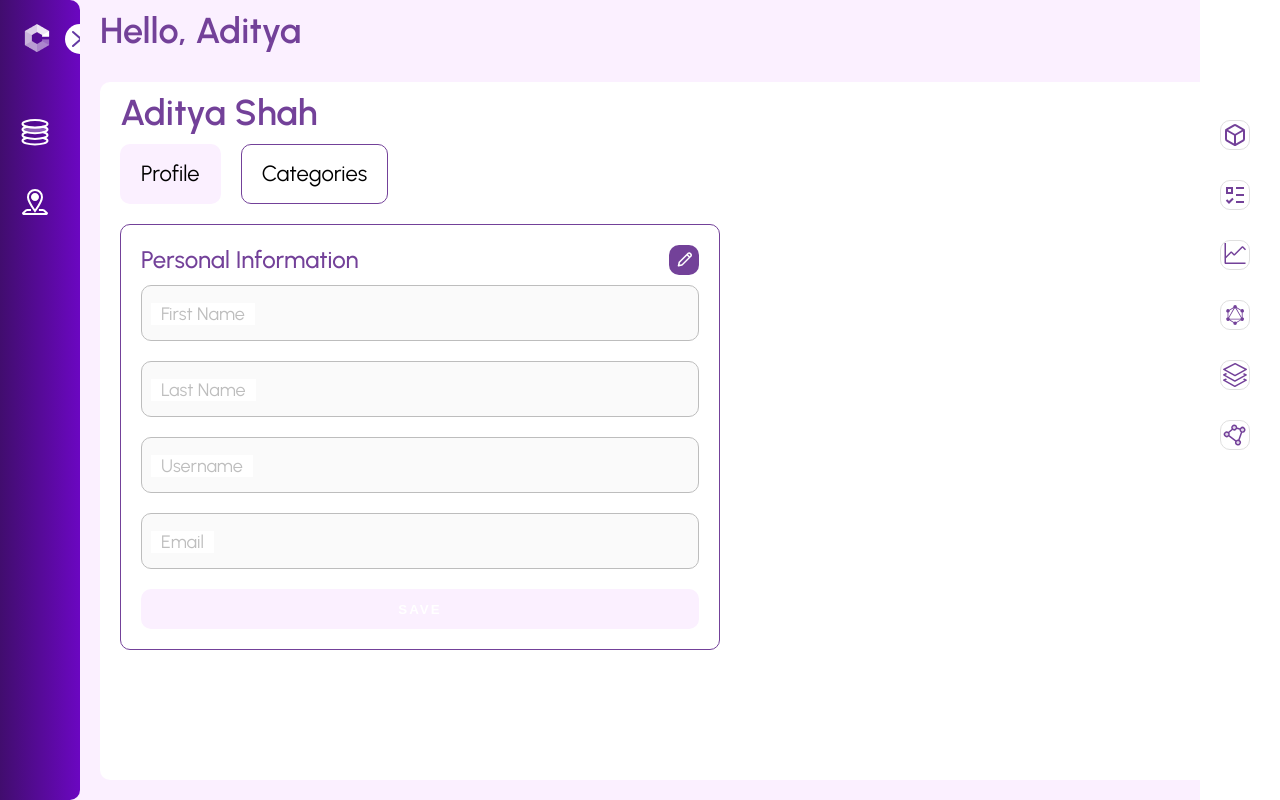
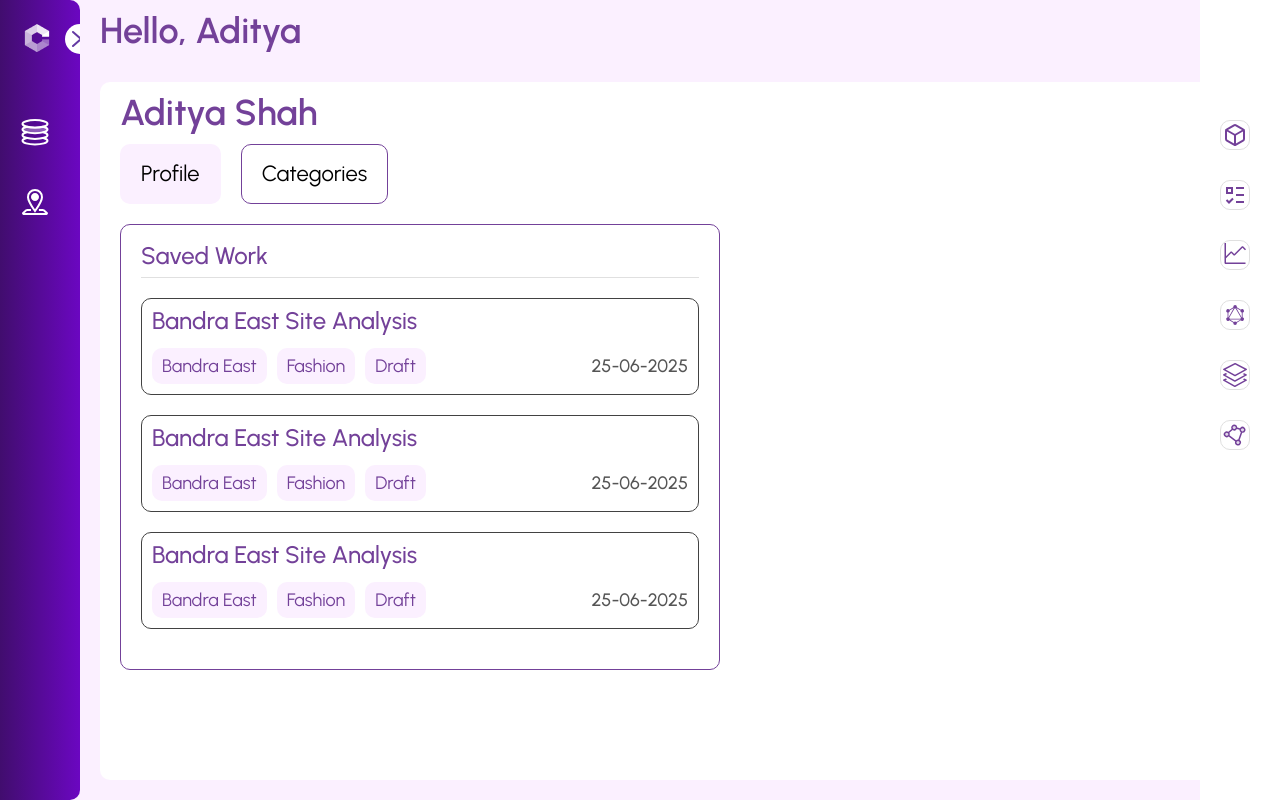
Before and after one commit to pratitneo/location-intelligence-genesys, a React (Vite) app: page /profile in a window 1280 px wide. Both pictures are taken after a click on the element "Categories". Built offline with nearby package versions, Linux system fonts and the light colour scheme.

Commit message:
feat: saved categories

```diff
--- /dev/null
+++ b/src/components/categoryBox/categoryBox.module.scss
@@ -0,0 +1,46 @@
+@use '../../styles/partials/variables' as *;
+
+.lip-category {
+    &__wrap {
+        border: 1px solid $border-active-grey;
+        border-radius: $radius-input;
+        padding: 10px;
+    }
+
+    &__head {
+        font-weight: 500;
+        font-size: 24px;
+        line-height: 100%;
+        color: $text-violet;
+        text-transform: capitalize;
+    }
+
+    &__names__date {
+        display: flex;
+        justify-content: space-between;
+        align-items: center;
+        margin-top: 15px;
+    }
+
+    &__names {
+        display: flex;
+        gap: 0 10px;
+    }
+
+    &__name {
+        font-size: 18px;
+        line-height: 22px;
+        padding: 7px 10px;
+        border-radius: $radius-input;
+        color: $text-violet;
+        text-transform: capitalize;
+        background: $secondary-violet;
+    }
+
+    &__date {
+        font-weight: 500;
+        font-size: 18px;
+        line-height: 22px;
+        color: $text-accent;
+    }
+}
--- /dev/null
+++ b/src/components/categoryBox/categoryBox.tsx
@@ -0,0 +1,25 @@
+import type { CategoryBoxType, CategoryType } from '../../types/types';
+import categoryCss from './categoryBox.module.scss'
+const CategoryBox = ({ savedLocations }: CategoryBoxType) => {
+    return (
+        <>
+            {savedLocations?.map((item: CategoryType, idx: number) => (
+                <div className={`${categoryCss['lip-category__wrap']}`} key={idx}>
+                    <p className={`${categoryCss['lip-category__head']}`}>{item?.location ?? ''} site analysis</p>
+                    <div className={`${categoryCss['lip-category__names__date']}`}>
+                        <div className={`${categoryCss['lip-category__names']}`}>
+                            {item?.attributes?.map((attr: string, index: number) => {
+                                return (
+                                    <p key={index} className={`${categoryCss['lip-category__name']}`}>{attr ? attr : ''}</p>
+                                )
+                            })}
+                        </div>
+                        <p className={`${categoryCss['lip-category__date']}`}>{item?.date ?? ''}</p>
+                    </div>
+                </div>
+            ))}
+        </>
+    );
+}
+
+export default CategoryBox
--- a/src/components/profileBox/profileBox.tsx
+++ b/src/components/profileBox/profileBox.tsx
@@ -1,14 +1,15 @@
 import type { ProfileBoxType } from '../../types/types'
+import Separator from '../separator/separator'
 // import Separator from '../separator/separator'
 import boxCss from './profileBox.module.scss'
-const ProfileBox = ({ head, children, getEditFn }: ProfileBoxType) => {
+const ProfileBox = ({ head, children, editBtn, getEditFn }: ProfileBoxType) => {
     return (
         <div className={`${boxCss['lip-profile__box']}`}>
             <div className={`${boxCss['lip-profile__box-header']}`}>
                 <p className={`${boxCss['lip-profile__box-head']}`}>{head}</p>
-                <div className={`${boxCss['lip-profile__box-edit']}`} onClick={getEditFn}><img src="/assets/edit-pen.png" alt="Edit Button" /></div>
+                {editBtn ? <div className={`${boxCss['lip-profile__box-edit']}`} onClick={getEditFn}><img src="/assets/edit-pen.png" alt="Edit Button" /></div> : ''}
             </div>
-            {/* <Separator separator /> */}
+            <Separator separator />
             {children}
         </div>
     )
--- a/src/pages/profile/profile.module.scss
+++ b/src/pages/profile/profile.module.scss
@@ -33,4 +33,11 @@
         border-radius: $radius-input;
         background: $white;
     }
+
+    &__categories {
+        display: flex;
+        flex-direction: column;
+        gap: 20px 0;
+        margin: 20px 0;
+    }
 }
--- a/src/pages/profile/profile.tsx
+++ b/src/pages/profile/profile.tsx
@@ -7,9 +7,11 @@ import profileCss from './profile.module.scss'
 import Sidebar from '../../components/sidebar/sidebar'
 import PersonalInfo from '../../components/personalInfo/personalInfo'
 import RightSideBar from '../../components/rightSideBar/rightSideBar'
+import CategoryBox from '../../components/categoryBox/categoryBox'
 
 const Profile = ({ userName, fullName }: ProfileType) => {
     const tabs = [{ id: 1, label: 'profile', active: true }, { id: 2, label: 'categories', active: false }]
+    const savedData = [{ location: 'bandra east', attributes: ['bandra east', 'fashion', 'draft'], date: '25-06-2025' }, { location: 'bandra east', attributes: ['bandra east', 'fashion', 'draft'], date: '25-06-2025' }, { location: 'bandra east', attributes: ['bandra east', 'fashion', 'draft'], date: '25-06-2025' },]
     const [tabNum, setTabNum] = useState(0)
     const [profileTabs, setProfileTabs] = useState(tabs)
     const [edit, setEdit] = useState(true)
@@ -35,9 +37,19 @@ const Profile = ({ userName, fullName }: ProfileType) => {
                 <div className={`${profileCss['lip-profile__main']}`}>
                     <p className={`${profileCss['lip-profile__name']}`}>{fullName}</p>
                     <Tabs tabsData={profileTabs} customCls='lip-tabs__profile' changeTabs={handleTabs} />
-                    {tabNum === 0 ? <ProfileBox head='change password' /> : (
-                        <ProfileBox head='personal information' getEditFn={handleEditState} getEditState={edit}>
-                            <PersonalInfo getEditState={edit} getSaveAction={handleEditState} />
+                    {tabNum === 0 ? (
+                        <>
+                            <ProfileBox head='change password' editBtn />
+                            <ProfileBox head='personal information' editBtn getEditFn={handleEditState} getEditState={edit}>
+                                <PersonalInfo getEditState={edit} getSaveAction={handleEditState} />
+                            </ProfileBox>
+                        </>
+
+                    ) : (
+                        <ProfileBox head='saved work'>
+                            <div className={`${profileCss['lip-profile__categories']}`}>
+                                <CategoryBox savedLocations={savedData} />
+                            </div>
                         </ProfileBox>
                     )}
                 </div>
--- a/src/styles/partials/_variables.scss
+++ b/src/styles/partials/_variables.scss
@@ -1,4 +1,12 @@
 // colors
+$purple: #641698;
+$accent-purple: #8E44F7;
+$sky-teal: #21C6B2;
+$amber-gold: #F5B942;
+$soft-coral: #FF6F61;
+$muted-indigo: #A093D4;
+$text-accent: #555555;
+
 $white: #fff;
 $black: #000;
 $text-color: #333;
@@ -14,6 +22,7 @@ $separator-text-color: #212121;
 $sidebar-color1: #410D6E;
 $sidebar-color2: #6B07C1;
 
+
 // borders
 $input-disable-border: 1px solid $border-disable-grey;
 $input-active-border: 1px solid $border-active-grey;
```
Also changed, not shown: src/types/types.ts (+9 -0 lines).
